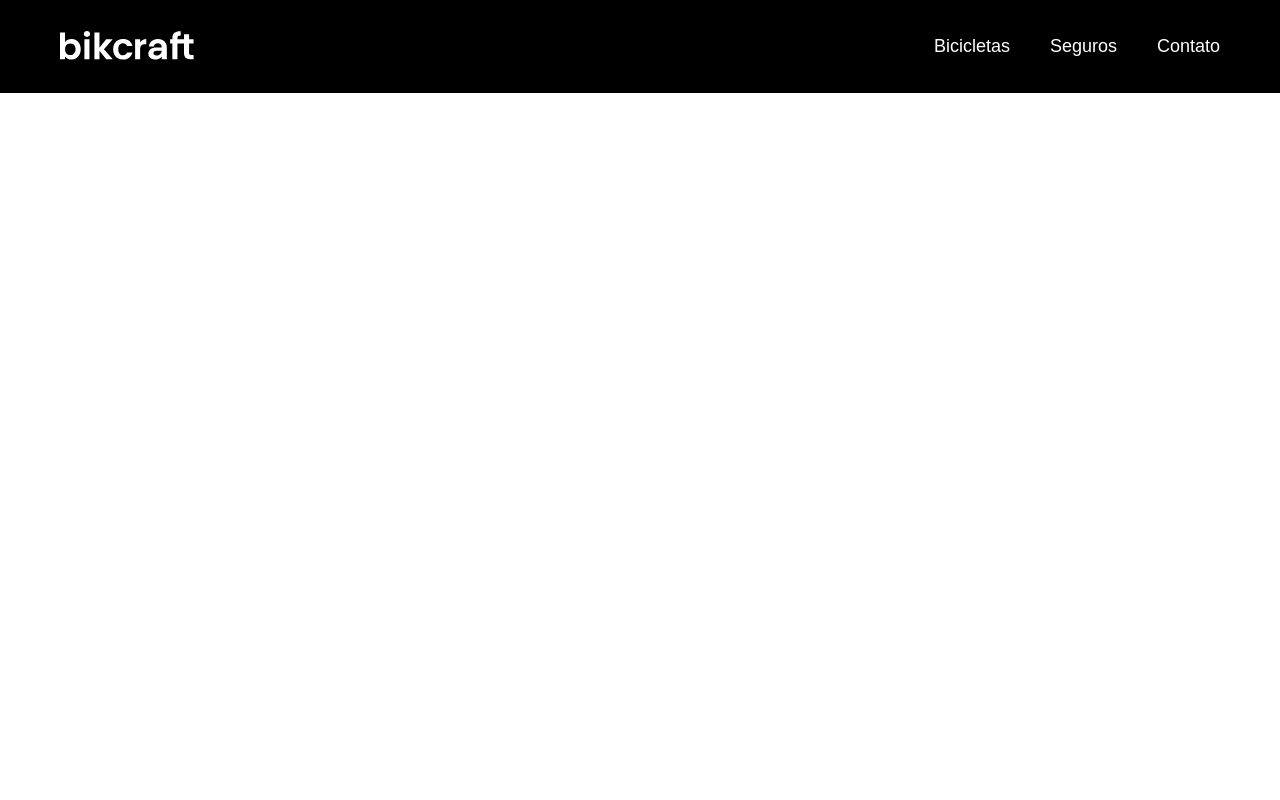
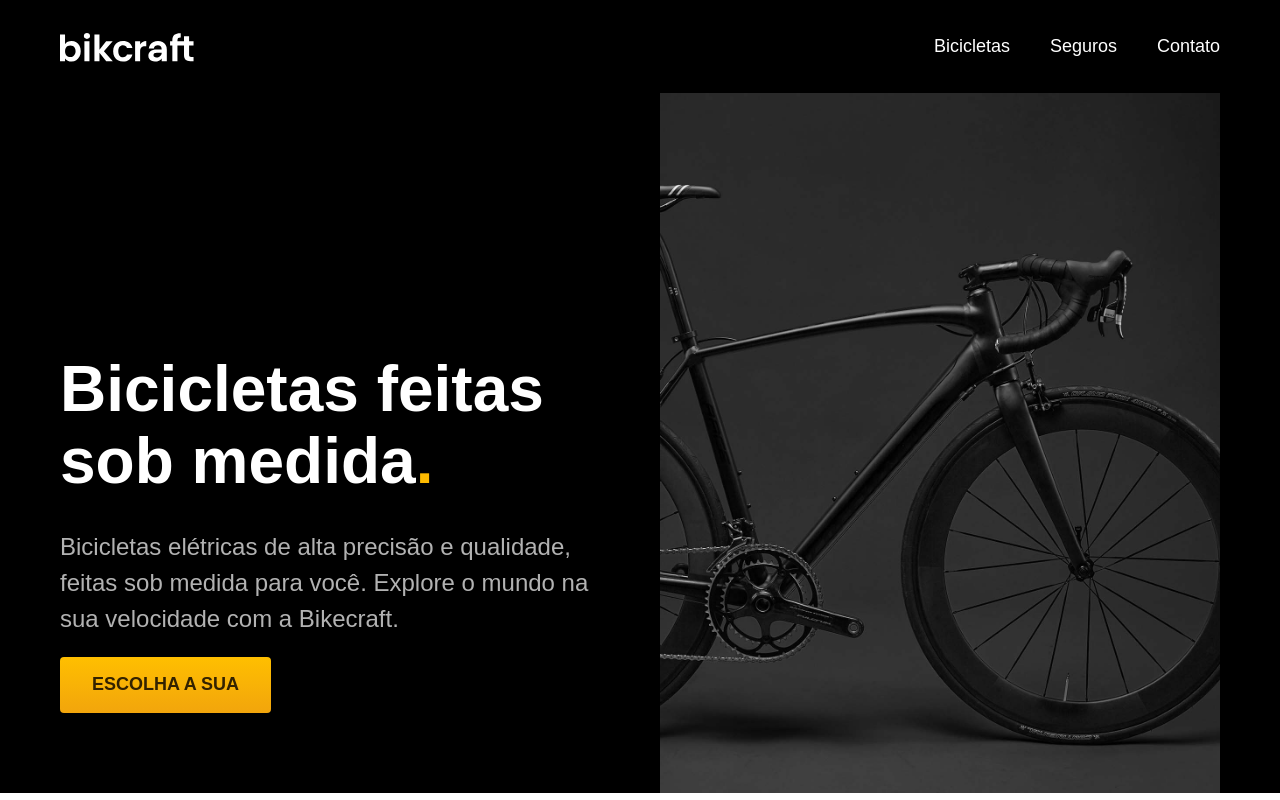
Before and after one commit to pratesddev/fe_bikecraft, a plain HTML site: page index.html in a window 1280 px wide. Drawn offline with Linux system fonts and the light colour scheme.

Commit message:
marcação do html e do css inicial da seção introdução

```diff
--- a/css/style.css
+++ b/css/style.css
@@ -5,14 +5,25 @@ body {
   font-family: Arial, Helvetica, sans-serif;
 }
 
+h1,
+ul,
+p {
+  margin: 0px;
+}
+
 ul {
-  margin: 0;
   padding: 0;
   list-style: none;
 }
 
 a {
   text-decoration: none;
+  color: inherit;
+}
+
+img {
+  max-width: 100%;
+  display: block;
 }
 
 /* ===== HEADER ===== */
@@ -88,3 +99,61 @@ a {
     font-size: 14px;
   }
 }
+
+/* ===== INTRODUÇÃO ===== */
+
+.introducao-bg {
+  background: #000000;
+  color: #ffffff;
+}
+
+.introducao {
+  display: grid;
+  grid-template-columns: 1fr 1fr;
+  gap: 0 40px;
+  max-width: 1200px;
+  box-sizing: border-box;
+  padding-left: 20px;
+  padding-right: 20px;
+  margin-left: auto;
+  margin-right: auto;
+}
+
+.introducao-conteudo {
+  align-self: end;
+  padding-bottom: 80px;
+}
+
+.introducao h1 {
+  margin-bottom: 32px;
+  font-size: 64px;
+  line-height: 1.125;
+}
+
+.introducao h1 span {
+  color: #FFBB00;
+}
+
+.introducao p {
+  margin-bottom: 20px;
+  font-size: 24px;
+  line-height: 1.5;
+  color: #b2b2b2;
+}
+
+.introducao a {
+  display: inline-block;
+  padding: 16px 32px;
+  background: linear-gradient(#ffbf00, #f2a50c);
+  border-radius: 4px;
+  box-shadow: 0 1px 2px rgba(0, 0, 0, .1);
+  text-transform: uppercase;
+  color: #332200;
+  font-size: 18px;
+  line-height: 1.33;
+  font-weight: bold;
+}
+
+.introducao a:hover {
+  background: linear-gradient(#ffb60d, #e59317);
+}
--- a/index.html
+++ b/index.html
@@ -23,6 +23,17 @@
       </nav>
     </div>
   </header>
+  <main class="introducao-bg">
+    <div class="introducao">
+      <div class="introducao-conteudo">
+        <h1>Bicicletas feitas sob medida<span>.</span></h1>
+        <p>Bicicletas elétricas de alta precisão e qualidade, feitas sob medida para você. Explore o mundo na sua
+          velocidade com a Bikecraft.</p>
+        <a href="./bicicletas.html">Escolha a sua</a>
+      </div>
+      <img src="./img/fotos/introducao.jpg" alt="Bicicleta elétrica preta">
+    </div>
+  </main>
 </body>
 
 </html>
```
